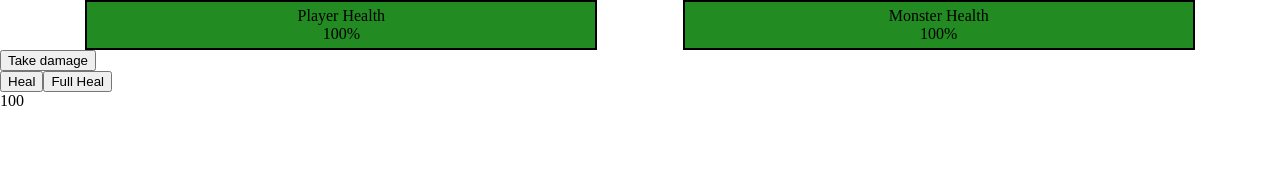
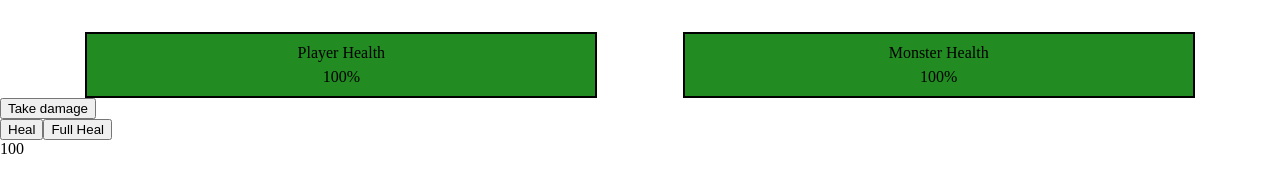
Before and after one commit to RJDulac/RPG-React-Redux, a React app: page / in a window 1280 px wide. Built offline with nearby package versions, Linux system fonts and the light colour scheme.

Commit message:
more css tweaks on bars

```diff
--- a/src/components/Hud/Health/HealthBar.css
+++ b/src/components/Hud/Health/HealthBar.css
@@ -11,7 +11,7 @@
   background-color: gray;
   border: solid black 2px;
   width: 40%;
-  padding: 0.3rem;
+  padding: 0.6rem;
   display: inline-block;
   z-index: 1;
 }
@@ -20,3 +20,6 @@
   justify-content: center;
   align-items: center;
 }
+.health-bar-container span:last-of-type {
+  padding-top: 0.4rem;
+}
--- a/src/components/Hud/Hud.css
+++ b/src/components/Hud/Hud.css
@@ -1,4 +1,5 @@
 .health-bars-container {
   display: flex;
   justify-content: space-evenly;
+  padding-top: 2rem;
 }
```
